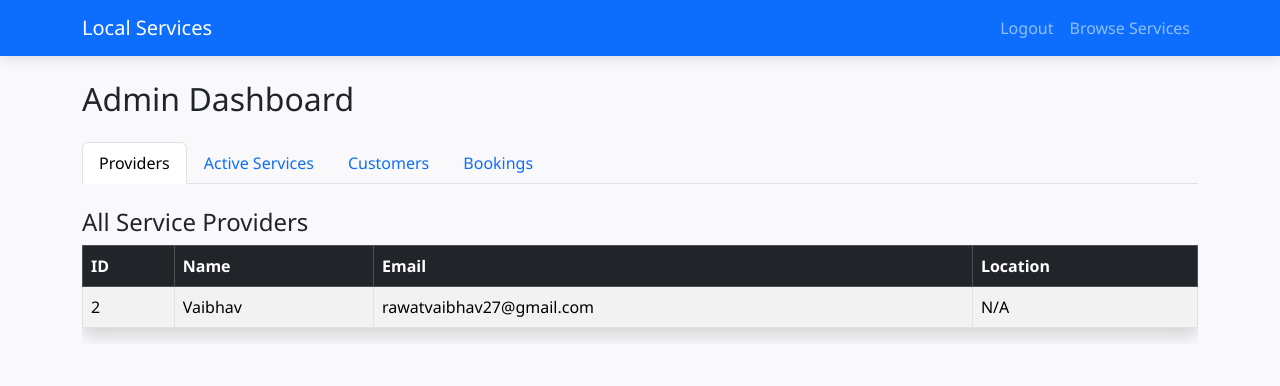
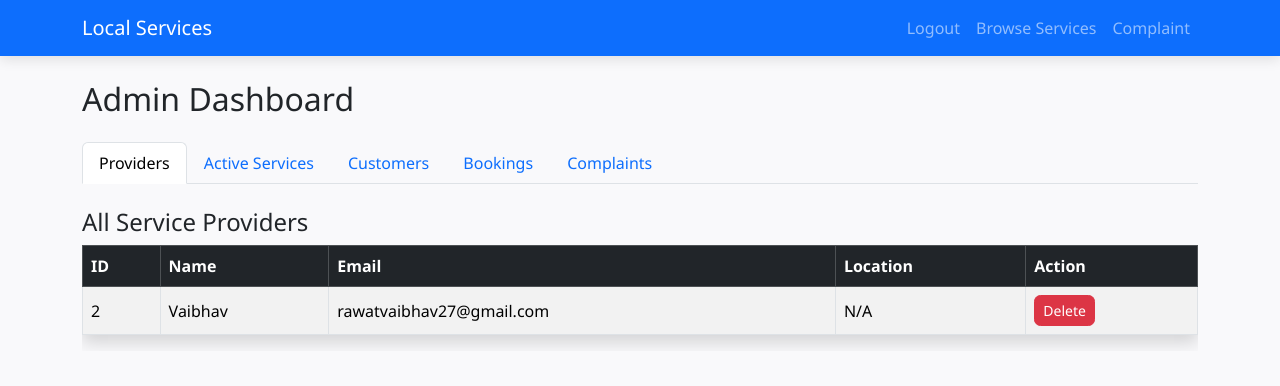
Before and after one commit to VaibhavRawat27/LocalLink-Smart-Local-Services-Platform, a Flask app: page /admin in a window 1280 px wide. Shown: the top 386 px of the page. Run offline with Flask 3, Linux system fonts and the light colour scheme; a user stored in the database is signed in; data comes from the database, SQL or seed files in the repository; both versions use the stored data as it was after the commit.

Commit message:
updated code

```diff
--- a/app.py
+++ b/app.py
@@ -50,6 +50,7 @@ class Service(db.Model):
         ).scalar()
         return round(avg, 1) if avg else 0
 
+
 class Booking(db.Model):
     id = db.Column(db.Integer, primary_key=True)
     customer_id = db.Column(db.Integer, db.ForeignKey('user.id'))
@@ -57,6 +58,15 @@ class Booking(db.Model):
     service_id = db.Column(db.Integer, db.ForeignKey('service.id'))
     status = db.Column(db.String(50), default='Pending')
     rating = db.Column(db.Integer, default=0)  # ⭐ NEW FIELD (0 means not rated yet)
+
+class Complaint(db.Model):
+    id = db.Column(db.Integer, primary_key=True)
+    user_id = db.Column(db.Integer, db.ForeignKey('user.id'), nullable=False)
+    complaint_text = db.Column(db.Text, nullable=False)
+    status = db.Column(db.String(50), default="Pending")  # Pending/Resolved
+    timestamp = db.Column(db.DateTime, default=datetime.utcnow)
+
+    user = db.relationship("User", backref="complaints")
 
 
 class Chat(db.Model):
@@ -175,7 +185,35 @@ def hire(service_id):
     # flash(f'You hired {service.name}! Chat is now enabled.', 'success')
     return redirect(url_for('rate_service', booking_id=new_booking.id))
 
+
+@app.route('/submit_complaint', methods=['POST'])
+@login_required
+def submit_complaint():
+    message = request.form['message']
+    new_complaint = Complaint(user_id=current_user.id, message=message)
+    db.session.add(new_complaint)
+    db.session.commit()
+    flash("Your complaint has been submitted successfully!", "success")
+    return redirect(request.referrer or url_for('index'))
+
+
 # ----------- Chat System ------------
+@app.route('/complaint', methods=['GET', 'POST'])
+@login_required
+def complaint():
+    if request.method == 'POST':
+        complaint_text = request.form['complaint_text']
+        if complaint_text.strip():
+            new_complaint = Complaint(user_id=current_user.id, complaint_text=complaint_text)
+            db.session.add(new_complaint)
+            db.session.commit()
+            flash("Your complaint has been submitted successfully.", "success")
+        else:
+            flash("Complaint cannot be empty.", "danger")
+
+    my_complaints = Complaint.query.filter_by(user_id=current_user.id).order_by(Complaint.timestamp.desc()).all()
+    return render_template('complaint.html', my_complaints=my_complaints)
+
 
 @app.route('/chat/<int:provider_id>', methods=['GET', 'POST'])
 @login_required
@@ -222,16 +260,64 @@ def admin():
         flash('Admin access only.', 'danger')
         return redirect(url_for('index'))
 
-    providers = User.query.filter_by(role='provider').all()
-    customers = User.query.filter_by(role='customer').all()
+    providers = User.query.filter_by(role="provider").all()
+    customers = User.query.filter_by(role="customer").all()
     active_services = Service.query.filter_by(is_available=True).all()
     bookings = Booking.query.all()
+    complaints = Complaint.query.order_by(Complaint.timestamp.desc()).all()
 
-    return render_template('admin_dashboard.html',
-                           providers=providers,
-                           customers=customers,
-                           active_services=active_services,
-                           bookings=bookings)
+    return render_template(
+        'admin_dashboard.html',
+        providers=providers,
+        customers=customers,
+        active_services=active_services,
+        bookings=bookings,
+        complaints=complaints
+    )
+
+# ✅ Delete Provider
+@app.route('/admin/delete_provider/<int:provider_id>')
+@login_required
+def delete_provider(provider_id):
+    if current_user.role == "admin":
+        provider = User.query.get_or_404(provider_id)
+        db.session.delete(provider)
+        db.session.commit()
+        flash("Provider account deleted!", "success")
+    return redirect(url_for('admin'))
+
+# ✅ Delete Customer
+@app.route('/admin/delete_customer/<int:customer_id>')
+@login_required
+def delete_customer(customer_id):
+    if current_user.role == "admin":
+        customer = User.query.get_or_404(customer_id)
+        db.session.delete(customer)
+        db.session.commit()
+        flash("Customer account deleted!", "success")
+    return redirect(url_for('admin'))
+
+# ✅ Delete Service
+@app.route('/admin/delete_service/<int:service_id>')
+@login_required
+def delete_service(service_id):
+    if current_user.role == "admin":
+        service = Service.query.get_or_404(service_id)
+        db.session.delete(service)
+        db.session.commit()
+        flash("Service deleted successfully!", "success")
+    return redirect(url_for('admin'))
+
+# ✅ Mark Complaint Resolved
+@app.route('/admin/resolve_complaint/<int:complaint_id>')
+@login_required
+def resolve_complaint(complaint_id):
+    if current_user.role == "admin":
+        complaint = Complaint.query.get_or_404(complaint_id)
+        complaint.status = "Resolved"
+        db.session.commit()
+        flash("Complaint marked as resolved!", "success")
+    return redirect(url_for('admin'))
 
 
 # -------------------- Run & Auto Admin Creation --------------------
--- a/templates/admin_dashboard.html
+++ b/templates/admin_dashboard.html
@@ -16,6 +16,9 @@
     <li class="nav-item" role="presentation">
         <button class="nav-link" id="bookings-tab" data-bs-toggle="tab" data-bs-target="#bookings" type="button" role="tab">Bookings</button>
     </li>
+    <li class="nav-item" role="presentation">
+        <button class="nav-link" id="complaints-tab" data-bs-toggle="tab" data-bs-target="#complaints" type="button" role="tab">Complaints</button>
+    </li>
 </ul>
 
 <div class="tab-content" id="adminTabsContent">
@@ -31,6 +34,7 @@
                         <th>Name</th>
                         <th>Email</th>
                         <th>Location</th>
+                        <th>Action</th>
                     </tr>
                 </thead>
                 <tbody>
@@ -40,6 +44,12 @@
                         <td>{{ user.username }}</td>
                         <td>{{ user.email }}</td>
                         <td>{{ user.location or "N/A" }}</td>
+                        <td>
+                            <a href="{{ url_for('delete_provider', provider_id=user.id) }}" class="btn btn-danger btn-sm"
+                               onclick="return confirm('Delete this provider? All related services will also be removed!');">
+                               Delete
+                            </a>
+                        </td>
                     </tr>
                     {% endfor %}
                 </tbody>
@@ -59,6 +69,7 @@
                         <th>Provider ID</th>
                         <th>Price</th>
                         <th>Location</th>
+                        <th>Action</th>
                     </tr>
                 </thead>
                 <tbody>
@@ -69,6 +80,12 @@
                         <td>{{ s.provider_id }}</td>
                         <td>₹{{ s.price }}</td>
                         <td>{{ s.location }}</td>
+                        <td>
+                            <a href="{{ url_for('delete_service', service_id=s.id) }}" class="btn btn-danger btn-sm"
+                               onclick="return confirm('Delete this service?');">
+                               Delete
+                            </a>
+                        </td>
                     </tr>
                     {% endfor %}
                 </tbody>
@@ -87,6 +104,7 @@
                         <th>Name</th>
                         <th>Email</th>
                         <th>Location</th>
+                        <th>Action</th>
                     </tr>
                 </thead>
                 <tbody>
@@ -96,6 +114,12 @@
                         <td>{{ c.username }}</td>
                         <td>{{ c.email }}</td>
                         <td>{{ c.location or "N/A" }}</td>
+                        <td>
+                            <a href="{{ url_for('delete_customer', customer_id=c.id) }}" class="btn btn-danger btn-sm"
+                               onclick="return confirm('Delete this customer? All related bookings will also be removed!');">
+                               Delete
+                            </a>
+                        </td>
                     </tr>
                     {% endfor %}
                 </tbody>
@@ -114,6 +138,7 @@
                         <th>Customer ID</th>
                         <th>Provider ID</th>
                         <th>Status</th>
+                        <th>Rating</th>
                     </tr>
                 </thead>
                 <tbody>
@@ -123,6 +148,49 @@
                         <td>{{ b.customer_id }}</td>
                         <td>{{ b.provider_id }}</td>
                         <td>{{ b.status }}</td>
+                        <td>{{ b.rating if b.rating > 0 else "Not Rated" }}</td>
+                    </tr>
+                    {% endfor %}
+                </tbody>
+            </table>
+        </div>
+    </div>
+
+    <!-- ✅ Complaints Tab -->
+    <div class="tab-pane fade" id="complaints" role="tabpanel">
+        <h4>User Complaints</h4>
+        <div class="table-responsive">
+            <table class="table table-bordered table-hover shadow-sm">
+                <thead class="table-danger">
+                    <tr>
+                        <th>ID</th>
+                        <th>User</th>
+                        <th>Complaint</th>
+                        <th>Status</th>
+                        <th>Action</th>
+                    </tr>
+                </thead>
+                <tbody>
+                    {% for comp in complaints %}
+                    <tr>
+                        <td>{{ comp.id }}</td>
+                        <td>
+                            {{ comp.user.username }}<br>
+                            <small class="text-muted">{{ comp.user.email }}</small>
+                        </td>
+                        <td>{{ comp.complaint_text }}</td>
+                        <td>
+                            <span class="badge bg-{{ 'success' if comp.status=='Resolved' else 'warning' }}">
+                                {{ comp.status }}
+                            </span>
+                        </td>
+                        <td>
+                            {% if comp.status == 'Pending' %}
+                            <a href="{{ url_for('resolve_complaint', complaint_id=comp.id) }}" class="btn btn-success btn-sm">
+                                Mark Resolved
+                            </a>
+                            {% endif %}
+                        </td>
                     </tr>
                     {% endfor %}
                 </tbody>
--- a/templates/base.html
+++ b/templates/base.html
@@ -22,6 +22,10 @@
 {% endif %}
 <li class="nav-item"><a class="nav-link" href="{{ url_for('services') }}">Browse Services</a></li>
 
+{% if current_user.is_authenticated %}
+    <li class="nav-item"><a class="nav-link" href="{{ url_for('complaint') }}">Complaint</a></li>
+{% endif %}
+
         </ul>
     </div>
 </nav>
--- a/templates/services.html
+++ b/templates/services.html
@@ -35,7 +35,7 @@
             </p>
 
 {% if current_user.is_authenticated and current_user.role == 'customer' %}
-    <a href="{{ url_for('hire', service_id=service.id) }}" class="btn btn-primary">Hire</a>
+    <a href="{{ url_for('hire', service_id=s.id) }}" class="btn btn-primary">Hire</a>
 {% endif %}
 
 
```
Also changed, not shown: templates/complaint.html (added, +25 -0 lines), templates/customer_dashboard.html (+20 -1 lines), local_services.db, templates/index.html (indentation only). Lines whose indentation alone changed are shown as unchanged.
